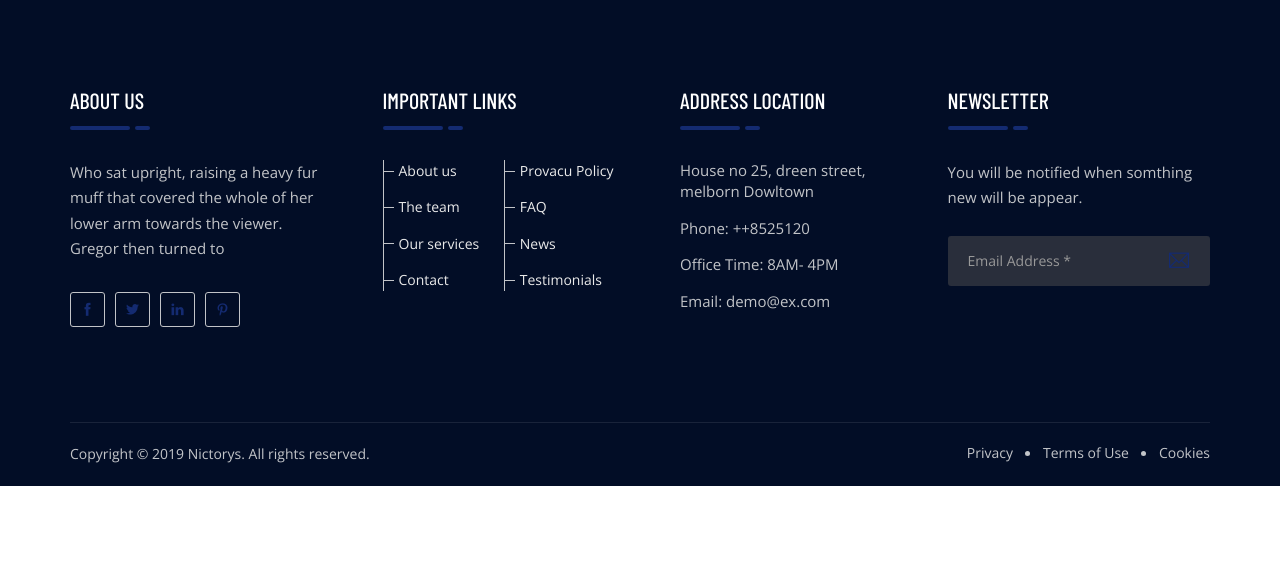
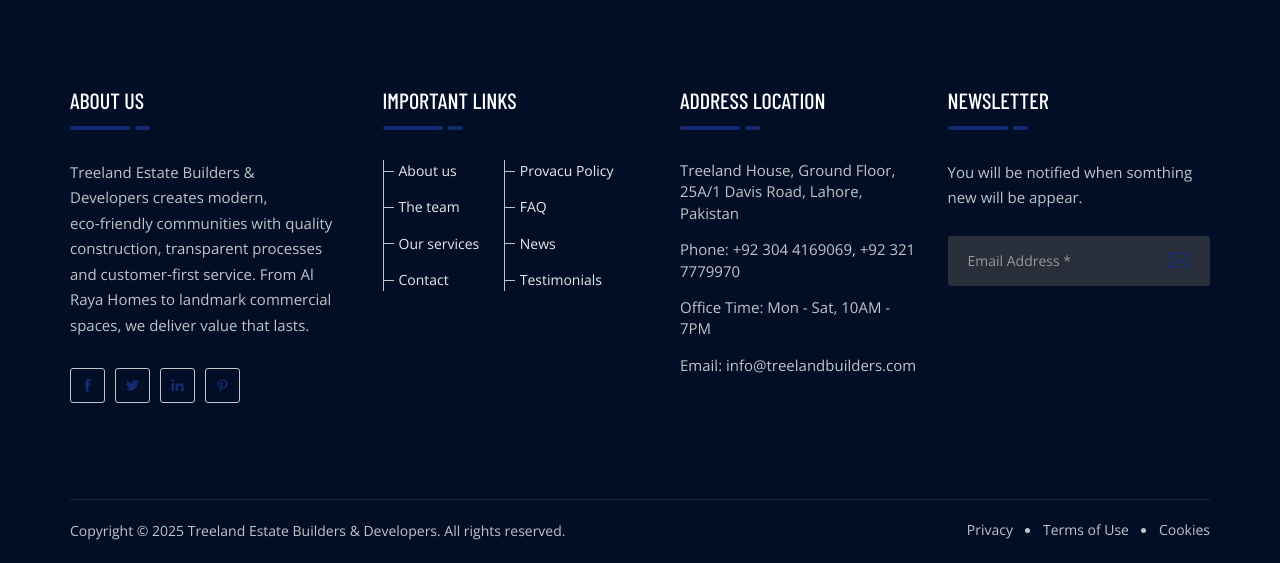
Before and after one commit to saeedansari9t9/treeland, a plain HTML site: page contact.html in a window 1280 px wide. Shown: the part 1953-2516 px from the top of the page. Before the commit the page ends 2439 px from the top, so only its background shows below. Drawn offline with nearby package versions, Linux system fonts and the light colour scheme.

Commit message:
first commit

```diff
--- a/contact.html
+++ b/contact.html
@@ -251,7 +251,7 @@
                                 <div class="logo widget-title">
                                     <h3>About us</h3>
                                 </div>
-                                <p>Who sat upright, raising a heavy fur muff that covered the whole of her lower arm towards the viewer. Gregor then turned to</p>
+                                <p>Treeland Estate Builders & Developers creates modern, eco‑friendly communities with quality construction, transparent processes and customer‑first service. From Al Raya Homes to landmark commercial spaces, we deliver value that lasts.</p>
                                 <div class="social">
                                     <ul>
                                         <li><a href="#"><i class="ti-facebook"></i></a></li>
@@ -287,10 +287,10 @@
                                     <h3>Address Location</h3>
                                 </div>
                                 <ul>
-                                    <li>House no 25, dreen street, melborn Dowltown</li>
-                                    <li>Phone:  ++8525120</li>
-                                    <li>Office Time: 8AM- 4PM</li>
-                                    <li>Email: demo@ex.com</li>
+                                    <li>Treeland House, Ground Floor, 25A/1 Davis Road, Lahore, Pakistan</li>
+                                    <li>Phone: +92 304 4169069, +92 321 7779970</li>
+                                    <li>Office Time: Mon - Sat, 10AM - 7PM</li>
+                                    <li>Email: info@treelandbuilders.com</li>
                                 </ul>
                             </div>
                         </div>
@@ -318,7 +318,7 @@
                     <div class="row">
                         <div class="separator"></div>
                         <div class="col col-xs-12">
-                            <p class="copyright">Copyright &copy; 2019 Nictorys. All rights reserved.</p>
+                            <p class="copyright">Copyright &copy; 2025 Treeland Estate Builders & Developers. All rights reserved.</p>
                             <div class="short-links">
                                 <ul>
                                     <li><a href="#">Privacy</a></li>
```
Also changed, not shown: index.html (+1 -1 lines).
